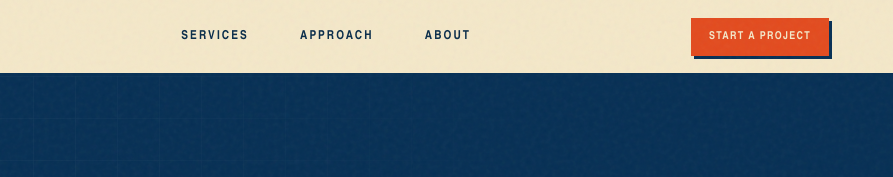
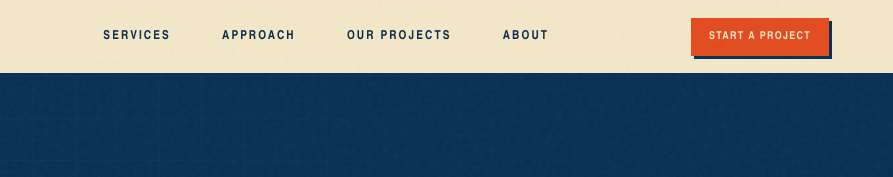
Before and after one commit to GillAustin97/Tomorrow-Intelligence-Systems, a plain HTML site: page index.html in a window 1280 px wide. Shown: the top 177 px of the page, 387-1280 px from the left. Drawn offline with Linux system fonts and the light colour scheme.

Commit message:
Add link to 'Our Projects' in navigation

```diff
--- a/index.html
+++ b/index.html
@@ -87,6 +87,7 @@
       <nav aria-label="Primary navigation">
         <a href="#services">Services</a>
         <a href="#approach">Approach</a>
+        <a href="projects.html">Our Projects</a>
         <a href="#about">About</a>
       </nav>
 
```
